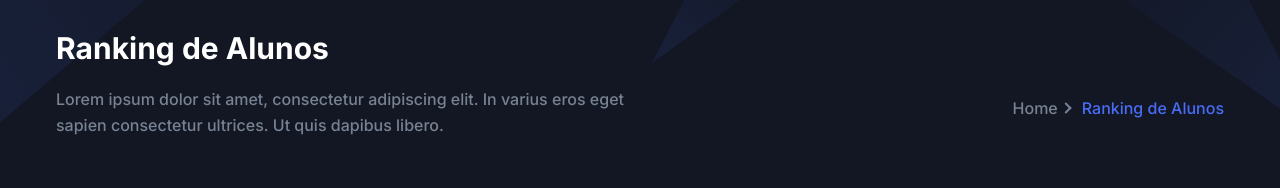
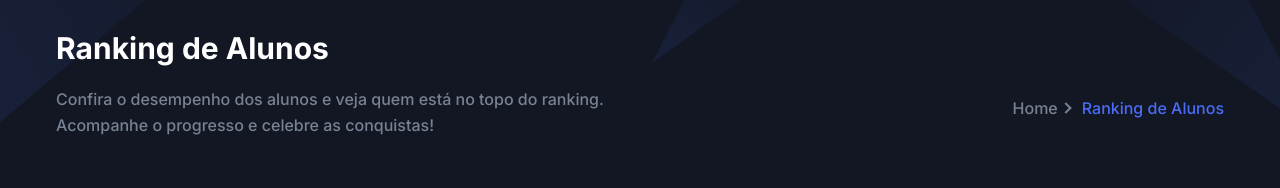
Before and after one commit to uBrunoow/sw-joinville-landing-page, a Next.js app: page /dashboard in a window 1280 px wide. Shown: the part 120-308 px from the top of the page. Built offline with nearby package versions, Linux system fonts and the light colour scheme.

Commit message:
:feat: adiciona textos no lugar do lorem

```diff
--- a/src/app/dashboard/page.tsx
+++ b/src/app/dashboard/page.tsx
@@ -55,9 +55,9 @@ export default function RankingAlunos() {
   return (
     <div className="pb-10">
     <Breadcrumb
-pageName="Ranking de Alunos"
-description="Lorem ipsum dolor sit amet, consectetur adipiscing elit. In varius eros eget sapien consectetur ultrices. Ut quis dapibus libero."
-/>
+      pageName="Ranking de Alunos"
+      description="Confira o desempenho dos alunos e veja quem está no topo do ranking. Acompanhe o progresso e celebre as conquistas!"
+      />
     <div className="container mx-auto">
       <Table>
         <TableHeader>
--- a/src/app/games/page.tsx
+++ b/src/app/games/page.tsx
@@ -63,8 +63,8 @@ export default function JogosTICards() {
     <div className="pb-10">
             <Breadcrumb
         pageName="Jogos Interativos de TI"
-        description="Lorem ipsum dolor sit amet, consectetur adipiscing elit. In varius eros eget sapien consectetur ultrices. Ut quis dapibus libero."
-      />
+        description="Explore uma variedade de jogos interativos de TI e aprenda de forma divertida e envolvente. Desafie suas habilidades e amplie seus conhecimentos!"
+        />
     <div className="container mx-auto ">
       {/* <h1 className="text-3xl font-bold mb-6 text-center">Jogos Interativos de TI</h1> */}
       <div className="grid grid-cols-1 md:grid-cols-2 lg:grid-cols-3 gap-6">
```
